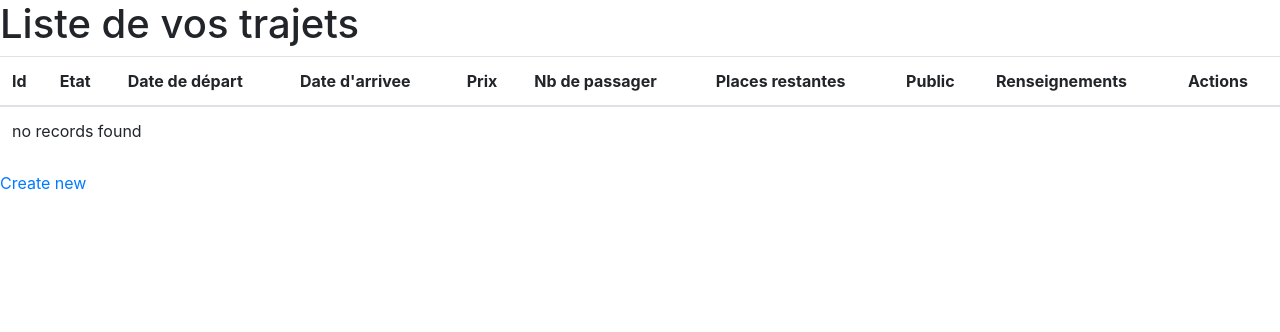
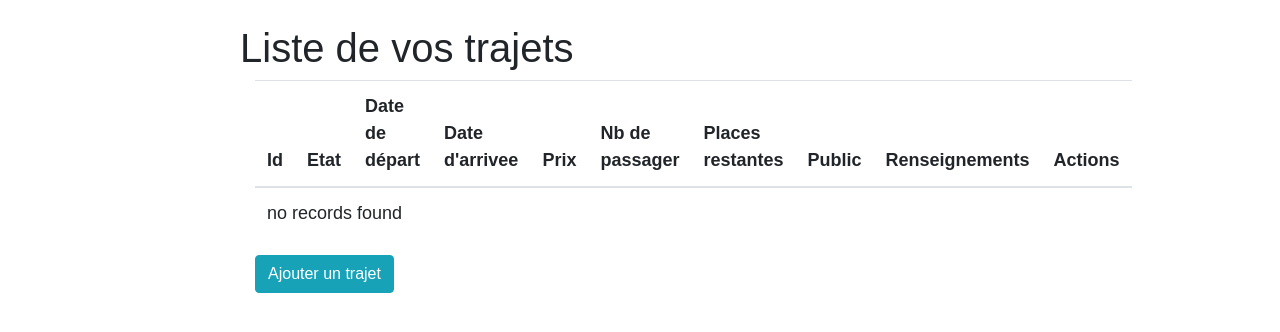
Before and after one commit to LudovicTagnon/adopteunautomate, a Symfony app: template templates/trajets/index.html.twig in a window 1280 px wide. Shown: the part 56-388 px from the top of the page. Run offline with Twig, Linux system fonts and the light colour scheme; the template is opened without the code that fills it, so the values that code supplies are empty; some libraries are stand-ins or nearby versions.

Commit message:
Affichage page groupes améliorée

```diff
--- a/templates/trajets/index.html.twig
+++ b/templates/trajets/index.html.twig
@@ -3,9 +3,29 @@
 {% block title %}Liste de vos trajets{% endblock %}
 
 {% block body %}
+<style>
+    .example-wrapper { margin: 1em auto; max-width: 800px; width: 95%; font: 18px/1.5 sans-serif; }
+    .example-wrapper code { background: #F5F5F5; padding: 2px 6px; }
+</style>
+<div class="example-wrapper">
+
+<div class="container mt-4">
+
+</div>
+
     <h1>Liste de vos trajets</h1>
 
-    <table class="table">
+    <div class="container">
+        {# flash message si succes#}
+        {% for message in app.flashes('succes')  %}
+            <div class= "alert alert-success mt-4">
+                {{message}}
+            </div>
+        {% endfor  %}
+    </div>
+
+    <div class="container">
+        <table class="table table-hover">
             <thead>
                 <tr>
                     <th>Id</th>
@@ -33,8 +53,9 @@
                     <td>{{ trajet.public ? 'Yes' : 'No' }}</td>
                     <td>{{ trajet.renseignement }}</td>
                     <td>
-                    <a href="{{ path('app_trajets_show', {'id': trajet.id}) }}">show</a>
-                    <a href="{{ path('app_trajets_edit', {'id': trajet.id}) }}">edit</a>
+                        <a href="{{ path('app_trajets_show', {'id': trajet.id}) }}"class= "btn btn-info">Montrer les villes</a>
+
+                        <a href="{{ path('app_trajets_edit', {'id': trajet.id}) }}"class= "btn btn-info">Modifier</a>
                     </td>
                 </tr>
             {% else %}
@@ -45,5 +66,9 @@
             </tbody>
         </table>
 
-    <a href="{{ path('app_trajets_new') }}">Create new</a>
+    <a href="{{ path('app_trajets_new') }}"class= "btn btn-info" >Ajouter un trajet </a>
+
+    </div>
+
+    </div>
 {% endblock %}
```
Lines whose indentation alone changed are shown as unchanged.
